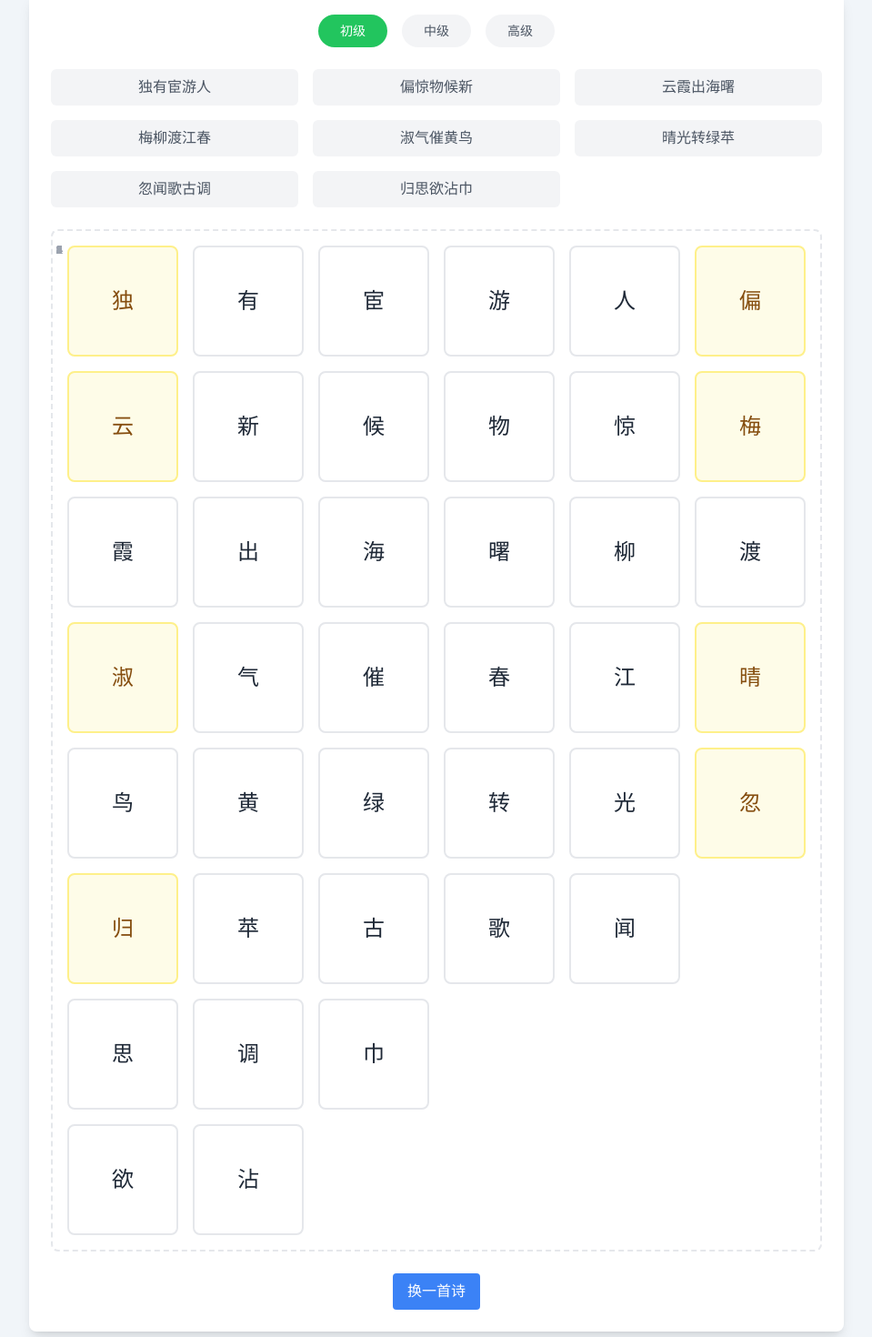
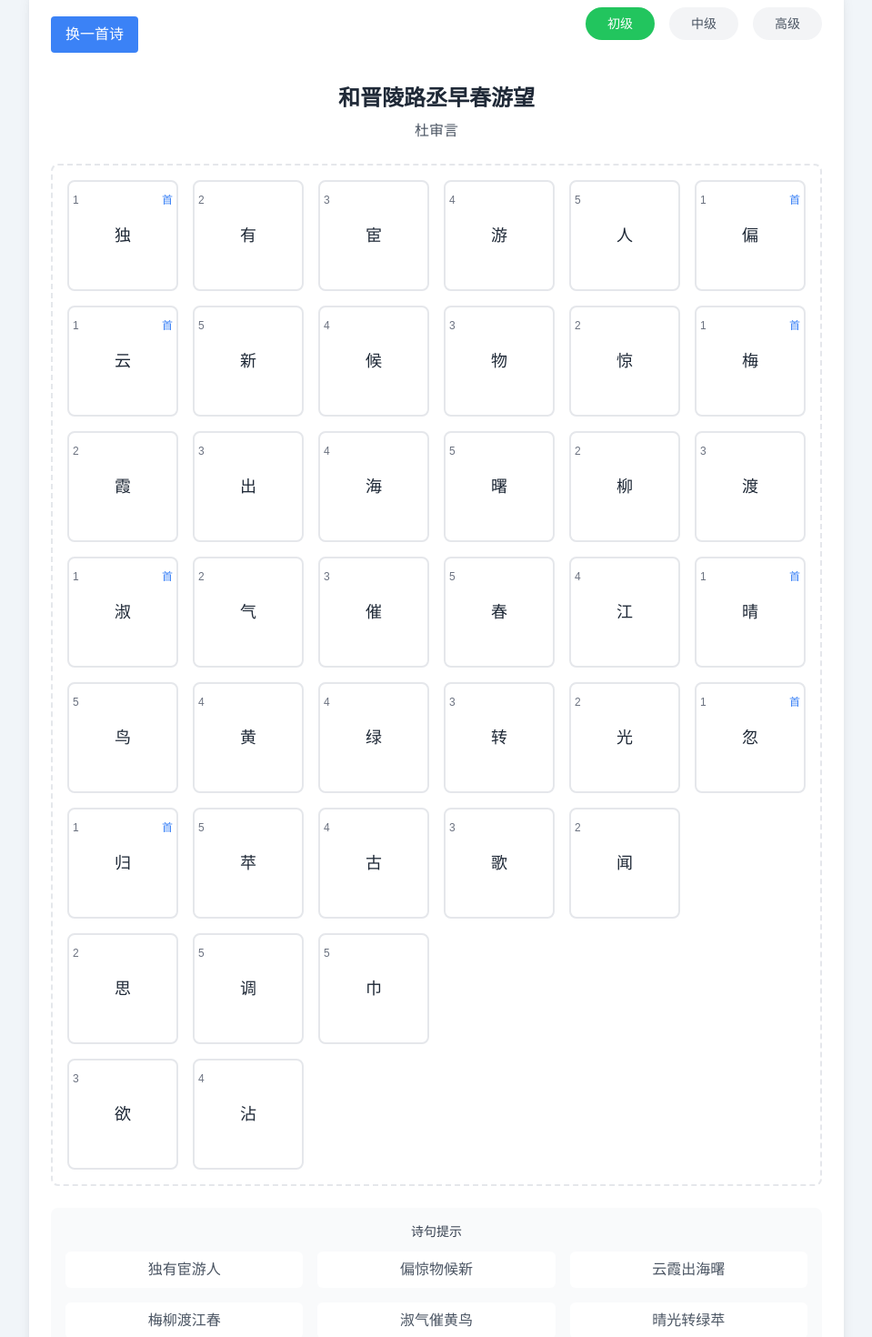
Before and after one commit to fanghaotao/scllk, a Next.js app: page / in a window 1280 px wide. Shown: the part 40-1510 px from the top of the page at 91% size, without its empty margins (160-1119 px from the left). Built offline with nearby package versions, Linux system fonts and the light colour scheme.

Commit message:
update:更新了一下ui界面，移动端连接还有bug

```diff
--- a/app/WordCard.tsx
+++ b/app/WordCard.tsx
@@ -27,30 +27,32 @@ const WordCard = ({
   onTouchStart,
   className = ''
 }: WordCardProps) => {
-  // 根据状态确定背景颜色
+  // 获取背景颜色
   const getBackgroundColor = () => {
-    if (isUsed) return 'bg-green-100 text-green-800'
-    if (isSelected) return 'bg-blue-100 text-blue-800'
-    if (showHint) return 'bg-yellow-50 text-yellow-800'
-    return 'bg-white text-gray-800'
+    if (isUsed) return 'bg-gray-100'
+    if (isSelected) return 'bg-blue-100'
+    return 'bg-white'
   }
 
-  // 根据状态确定边框样式
+  // 获取边框样式
   const getBorderStyle = () => {
-    if (isUsed) return 'border-green-200'
-    if (isSelected) return 'border-blue-200'
-    if (showHint) return 'border-yellow-200'
-    return 'border-gray-200'
+    if (isUsed) return 'border-gray-300'
+    if (isSelected) return 'border-blue-400'
+    return 'border-gray-200 hover:border-blue-300'
   }
 
   return (
     <div
       id={id}
-      className={`word-card aspect-square cursor-pointer rounded-lg border-2 p-2
-        transition-all duration-200 ${getBackgroundColor()} ${getBorderStyle()}
+      className={`relative flex aspect-square cursor-pointer items-center justify-center rounded-lg
+        border-2 p-2 transition-all duration-200
+        ${getBackgroundColor()} ${getBorderStyle()}
         ${isUsed ? 'cursor-not-allowed opacity-50' : 'hover:scale-105'}
         ${className}`}
-      onMouseDown={onMouseDown}
+      onMouseDown={(e) => {
+        e.preventDefault()
+        onMouseDown?.()
+      }}
       onMouseEnter={onMouseEnter}
       onTouchStart={(e) => {
         e.preventDefault()
@@ -58,32 +60,26 @@ const WordCard = ({
       }}
     >
       {/* 主要字符 */}
-      <div className="flex h-full items-center justify-center">
-        <span className="text-2xl font-medium">{character}</span>
-      </div>
+      <span className="text-center text-gray-800">{character}</span>
 
-      {/* 顺序提示 - 仅在 showOrder 为 true 且未使用时显示 */}
-      {showOrder && !isUsed && (
+      {/* 顺序提示 */}
+      {showOrder && (
         <div className="absolute left-1 top-1">
-          <span className="text-xs text-gray-400">{orderInGroup + 1}</span>
+          <span className="text-xs text-gray-500">{orderInGroup + 1}</span>
         </div>
       )}
 
-      {/* 首字提示 - 仅在 showHint 为 true 且未使用时显示 */}
-      {/* {showHint && !isUsed && (
+      {/* 首字提示 */}
+      {showHint && orderInGroup === 0 && (
         <div className="absolute right-1 top-1">
-          <span className="inline-flex h-4 w-4 items-center justify-center rounded-full bg-yellow-100 text-[10px] text-yellow-800">
-            首
-          </span>
+          <span className="text-xs text-blue-500">首</span>
         </div>
-      )} */}
+      )}
 
       {/* 已使用标记 */}
       {isUsed && (
         <div className="absolute right-1 top-1">
-          <span className="inline-flex h-4 w-4 items-center justify-center rounded-full bg-green-100 text-[10px] text-green-800">
-            ✓
-          </span>
+          <span className="text-xs text-green-500">✓</span>
         </div>
       )}
 
--- a/app/WordGame.client.tsx
+++ b/app/WordGame.client.tsx
@@ -478,44 +478,43 @@ const WordGame = () => {
   const difficultySettings = getDifficultySettings()
 
   return (
-    <main className="min-h-screen bg-slate-100 px-4 py-6 sm:py-8">
+    <main className="min-h-screen bg-slate-100 px-2 py-4 sm:px-4 sm:py-6">
       <div className="mx-auto max-w-lg sm:max-w-2xl md:max-w-4xl">
-        <div className="rounded-lg bg-white p-4 shadow-lg sm:p-6">
-          {/* 难度选择器 */}
-          <div className="mb-6">
-            <DifficultySelector
-              currentDifficulty={settings.difficulty}
-              onDifficultyChange={updateDifficulty}
-            />
+        <div className="rounded-lg bg-white p-3 shadow-lg sm:p-6">
+          {/* 顶部控制区 - 移动端垂直布局 */}
+          <div className="mb-4 flex flex-col gap-3 sm:mb-6 sm:flex-row sm:items-center sm:justify-between">
+            <button
+              onClick={refreshPoem}
+              className="w-full rounded bg-blue-500 px-3 py-2 text-sm text-white hover:bg-blue-600
+                focus:outline-none focus:ring-2 focus:ring-blue-500 focus:ring-offset-2
+                sm:w-auto sm:px-4 sm:text-base"
+            >
+              换一首诗
+            </button>
+            <div className="flex justify-center">
+              <DifficultySelector
+                currentDifficulty={settings.difficulty}
+                onDifficultyChange={updateDifficulty}
+              />
+            </div>
           </div>
 
-          {/* 诗句提示区域 */}
-          <div className={`mb-6 grid gap-3 sm:gap-4 ${
-            currentPoem.length <= 2 ? 'grid-cols-1' :
-            currentPoem.length <= 4 ? 'grid-cols-2' :
-            'grid-cols-1 sm:grid-cols-2 md:grid-cols-3'
-          }`}>
-            {currentPoem.map(group => {
-              const isCompleted = gameStats.completedGroups.has(group.id)
-              return (
-                <div
-                  key={group.id}
-                  className={`rounded-md p-2 text-center text-sm sm:text-base ${
-                    isCompleted
-                      ? 'bg-green-100 text-green-800'
-                      : 'bg-gray-100 text-gray-600'
-                  }`}
-                >
-                  <div>{group.text}</div>
-                </div>
-              )
-            })}
-          </div>
+          {/* 诗歌标题和作者 - 调整字体大小 */}
+          {currentPoem.length > 0 && (
+            <div className="mb-4 text-center sm:mb-6">
+              <h2 className="text-lg font-semibold text-gray-800 sm:text-xl md:text-2xl">
+                {currentPoem[0].title || "无题"}
+              </h2>
+              <p className="mt-1 text-xs text-gray-600 sm:mt-2 sm:text-sm md:text-base">
+                {currentPoem[0].author || "佚名"}
+              </p>
+            </div>
+          )}
 
-          {/* 游戏区域 */}
+          {/* 游戏区域 - 调整间距和大小 */}
           <div
             ref={gameAreaRef}
-            className="relative mb-6 touch-none rounded-lg border-2 border-dashed border-gray-200 p-2 sm:p-4"
+            className="relative mb-4 touch-none rounded-lg border-2 border-dashed border-gray-200 p-1 sm:mb-6 sm:p-4"
             onMouseLeave={handleMouseLeave}
             onMouseUp={handleMouseUp}
             onTouchMove={(e) => handleTouchMove(e as unknown as TouchEvent)}
@@ -526,7 +525,7 @@ const WordGame = () => {
               currentPath={getCurrentPathPoints()}
             />
             <div
-              className="grid gap-2 sm:gap-4"
+              className="grid gap-1 sm:gap-2 md:gap-4"
               style={{
                 gridTemplateColumns: `repeat(${gridLayout.cols}, minmax(0, 1fr))`,
                 gridTemplateRows: `repeat(${gridLayout.rows}, minmax(0, 1fr))`
@@ -547,7 +546,7 @@ const WordGame = () => {
                     onMouseDown={() => handleMouseDown(index)}
                     onMouseEnter={() => handleMouseEnter(index)}
                     onTouchStart={() => handleTouchStart(index)}
-                    className="word-card text-base sm:text-lg md:text-xl"
+                    className="word-card text-sm sm:text-base md:text-lg"
                   />
                 ) : (
                   <div key={`empty-${index}`} className="aspect-square" />
@@ -556,14 +555,32 @@ const WordGame = () => {
             </div>
           </div>
 
-          {/* 控制按钮 */}
-          <div className="flex justify-center gap-4">
-            <button
-              onClick={refreshPoem}
-              className="rounded bg-blue-500 px-3 py-2 text-sm text-white hover:bg-blue-600 focus:outline-none focus:ring-2 focus:ring-blue-500 focus:ring-offset-2 sm:px-4 sm:text-base"
-            >
-              换一首诗
-            </button>
+          {/* 诗句提示区域 - 调整布局和字体 */}
+          <div className="rounded-lg bg-gray-50 p-2 sm:p-4">
+            <h3 className="mb-2 text-center text-xs font-medium text-gray-700 sm:mb-3 sm:text-sm">
+              诗句提示
+            </h3>
+            <div className={`grid gap-2 sm:gap-3 md:gap-4 ${
+              currentPoem.length <= 2 ? 'grid-cols-1' :
+              currentPoem.length <= 4 ? 'sm:grid-cols-2' :
+              'grid-cols-1 sm:grid-cols-2 md:grid-cols-3'
+            }`}>
+              {currentPoem.map(group => {
+                const isCompleted = gameStats.completedGroups.has(group.id)
+                return (
+                  <div
+                    key={group.id}
+                    className={`rounded-md p-2 text-center text-xs sm:text-sm md:text-base ${
+                      isCompleted
+                        ? 'bg-green-100 text-green-800'
+                        : 'bg-white text-gray-600'
+                    }`}
+                  >
+                    <div>{group.text}</div>
+                  </div>
+                )
+              })}
+            </div>
           </div>
         </div>
       </div>
--- a/app/hooks/usePoems.ts
+++ b/app/hooks/usePoems.ts
@@ -24,6 +24,11 @@ export const usePoems = () => {
 
         // 处理诗词文本
         const processedGroups = processPoem(selectedPoem.text)
+        // 为每个组添加标题和作者信息
+        processedGroups.forEach(group => {
+          group.title = selectedPoem.title || ''
+          group.author = selectedPoem.author || ''
+        })
         setCurrentPoem(processedGroups)
         setLoading(false)
       } catch (err) {
@@ -48,6 +53,11 @@ export const usePoems = () => {
       const poems: PoemData[] = data
       const selectedPoem = getRandomPoem(poems)
       const processedGroups = processPoem(selectedPoem.text)
+            // 为每个组添加标题和作者信息
+      processedGroups.forEach(group => {
+        group.title = selectedPoem.title || ''
+        group.author = selectedPoem.author || ''
+      })
       setCurrentPoem(processedGroups)
       setLoading(false)
     } catch (err) {
--- a/app/types/poem.ts
+++ b/app/types/poem.ts
@@ -17,6 +17,8 @@ export interface WordGroup {
     id: number
     text: string
     words: WordGroup[]
+    title?: string
+    author?: string
   }
 
   // 组进度
```
